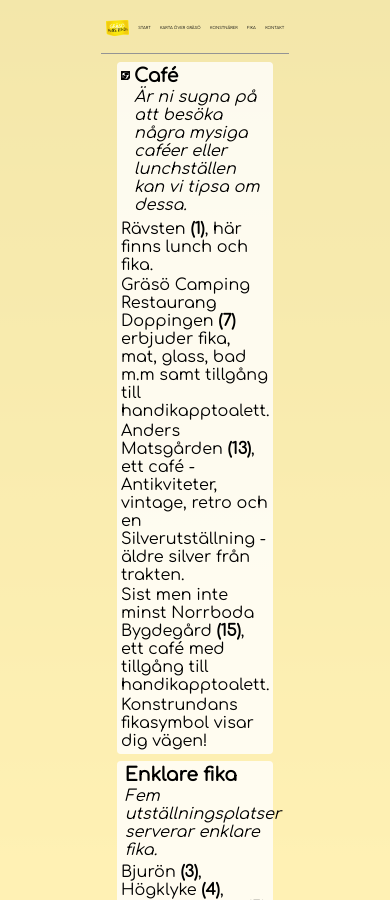
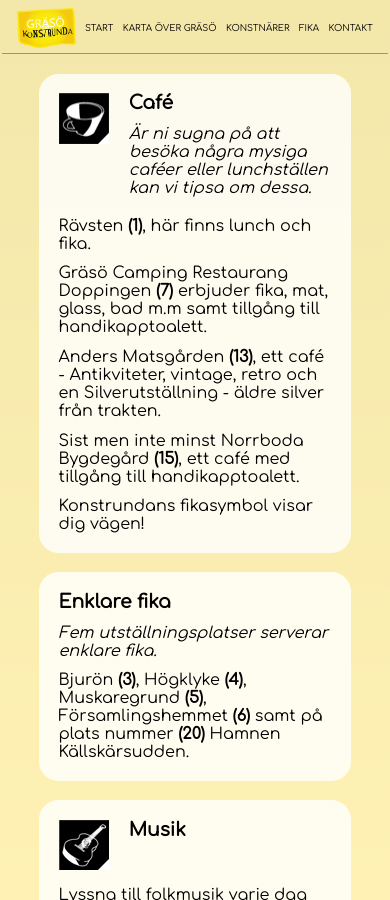
Before and after one commit to theo8theo8/grasokonstrunda, a Next.js app: page /fika in a window 390 px wide. Built offline with nearby package versions, Linux system fonts and the light colour scheme.

Commit message:
Påbörjat mobilanpassning

```diff
--- a/components/topbar.tsx
+++ b/components/topbar.tsx
@@ -1,10 +1,11 @@
 import styles from '@/styles/Home.module.css'
 import Image from "next/image";
+import Link from 'next/link'
 
 export default function Topbar() {
     return (
         <div className={styles.navbar}>
-            <a href="/" style={{width:"6vw", height:"5vh"}}>
+            <Link href="/" className={styles.navbar_logo}>
                 <Image
                     src="/logo.png"
                     alt="Gräsö Konstrunda 2023"
@@ -16,12 +17,12 @@ export default function Topbar() {
                         width: "100%",
                         height: "auto"
                     }} />
-            </a>
-            <a href="/" >START</a>
-            <a href="/karta" >KARTA ÖVER GRÄSÖ</a>
-            <a href="/konstnarer" >KONSTNÄRER</a>
-            <a href="/fika" >FIKA</a>
-            <a href="/kontakt" >KONTAKT</a>
+            </Link>
+            <Link href="/" >START</Link>
+            <Link href="/karta" >KARTA ÖVER GRÄSÖ</Link>
+            <Link href="/konstnarer" >KONSTNÄRER</Link>
+            <Link href="/fika" >FIKA</Link>
+            <Link href="/kontakt" >KONTAKT</Link>
         </div>
     );
 }
--- a/pages/fika.tsx
+++ b/pages/fika.tsx
@@ -8,7 +8,7 @@ export default function Home() {
       <div className={styles.fika}>
         <div className={styles.box}>
           <div style={{flexDirection:'row', display:'flex'}}>
-            <div>
+            <div className={styles.boxlogo}>
               <Image
                 src="/symbol_fika.jpg"
                 alt="Fika-symbol"
@@ -41,7 +41,7 @@ export default function Home() {
         </div>
         <div className={styles.box}>
           <div style={{flexDirection:'row', display:'flex'}}>
-            <div>
+            <div className={styles.boxlogo}>
               <Image
                 src="/symbol_musik.jpg"
                 alt="Musik-symbol"
--- a/styles/Home.module.css
+++ b/styles/Home.module.css
@@ -16,27 +16,6 @@
     padding: 1vw;
 }
 
-.contact {
-    display: flex;
-    flex-direction: column;
-    align-items: center;
-    background-color: rgba(255, 255, 255, 0.8);
-    border-radius: 1vw;
-    padding: 2%;
-}
-
-.contact h1 {
-    margin-bottom: 1vw;
-}
-
-.contact p {
-    margin-bottom: 0.5vw;
-}
-
-.contact a {
-    margin-bottom: 0.5vw;
-}
-
 .marg {
     margin-bottom: 1vh;
 }
@@ -49,32 +28,6 @@
     width: auto;
     height: 3vh;
     position: relative;
-}
-
-.fika {
-    display: flex;
-    flex-direction: column;
-    align-items: center;
-    justify-content: flex-start;
-    width: 40vw;
-    height: 100vh;
-}
-
-.box {
-    background-color: rgba(255, 255, 255, 0.8);
-    border-radius: 1vw;
-    padding: 1vw;
-    margin-top: 2vw;
-    width: 40vw;
-}
-
-.box p {
-    margin-top: 0.5vw;
-}
-
-.boxheader {
-    margin-bottom: 1vw;
-    margin-left: 1vw;
 }
 
 .konstnarer {
@@ -130,6 +83,9 @@
     height: fit-content;
 }
 
+
+/* Top bar */
+
 .navbar {
     z-index: 2;
     border-bottom: 0.1vw solid rgb(148, 148, 148);
@@ -138,6 +94,33 @@
     flex-direction: row;
     align-self: flex-start;
 }
+
+.navbar_logo {
+    width: 6vw;
+    height: 5vh;
+}
+
+.navbar a {
+    display: flex;
+    justify-content: center;
+    align-items: center;
+    margin: 1.2vw;
+}
+
+@media only screen and (max-width: 768px) {
+    .navbar {
+        width: 100%;
+        font-size: 2.3vw;
+        justify-content: center;
+    }
+    .navbar_logo {
+        width: 15vw;
+        height: 5vh;
+    }
+}
+
+
+/* Bottom bar */
 
 .bottbar {
     z-index: 2;
@@ -148,11 +131,15 @@
     flex-direction: row;
 }
 
-.navbar a {
-    display: flex;
-    justify-content: center;
-    align-items: center;
-    margin: 1.2vw;
+.sponsLogo {
+    width: 4vw;
+    margin: 0.5vw;
+}
+
+.mainSponsLogo {
+    width: 12vw;
+    height: 70%;
+    position: relative;
 }
 
 .spons_not_link {
@@ -161,7 +148,124 @@
     align-items: center;
 }
 
-.vercelLogo {
-    width: 4vw;
-    margin: 0.5vw;
+@media only screen and (max-width: 768px) {
+    .bottbar {
+        width: 100%;
+        font-size: 2.3vw;
+        justify-content: center;
+    }
+    .sponsLogo {
+        width: 10vw;
+    }
+    .mainSponsLogo {
+        width: 30vw;
+    }
 }
+
+
+/* General */
+
+
+/* Index page */
+
+
+/* Map page */
+
+
+/* Artist page */
+
+
+/* Fika page */
+
+.fika {
+    display: flex;
+    flex-direction: column;
+    align-items: center;
+    justify-content: flex-start;
+    width: 40vw;
+    height: 100vh;
+}
+
+.box {
+    background-color: rgba(255, 255, 255, 0.8);
+    border-radius: 1vw;
+    padding: 1vw;
+    margin-top: 2vw;
+    width: 40vw;
+}
+
+.box p {
+    margin-top: 0.5vw;
+}
+
+.boxlogo {
+    flex: 1;
+    margin-right: 1vw;
+}
+
+.boxheader {
+    flex: 8;
+    margin-bottom: 1vw;
+}
+
+@media only screen and (max-width: 768px) {
+    .fika {
+        width: 80vw;
+    }
+    .box {
+        width: 80vw;
+        border-radius: 5vw;
+        padding: 5vw;
+        margin-top: 5vw;
+    }
+    .box p {
+        margin-top: 3vw;
+    }
+    .boxlogo {
+        margin-right: 5vw;
+    }
+    .boxheader {
+        margin-bottom: 2vw;
+        flex: 4
+    }
+}
+
+
+/* Contact page */
+
+.contact {
+    display: flex;
+    flex-direction: column;
+    align-items: center;
+    background-color: rgba(255, 255, 255, 0.8);
+    border-radius: 1vw;
+    padding: 2%;
+}
+
+.contact h1 {
+    margin-bottom: 1vw;
+}
+
+.contact p {
+    margin-bottom: 0.5vw;
+}
+
+.contact a {
+    margin-bottom: 0.5vw;
+}
+
+@media only screen and (max-width: 768px) {
+    .contact {
+        border-radius: 5vw;
+        padding: 5vw;
+    }
+    .contact h1 {
+        margin-bottom: 4vw;
+    }
+    .contact p {
+        margin-bottom: 2vw;
+    }
+    .contact a {
+        margin-bottom: 2vw;
+    }
+}
```
Also changed, not shown: components/bottombar.tsx (+6 -6 lines).
